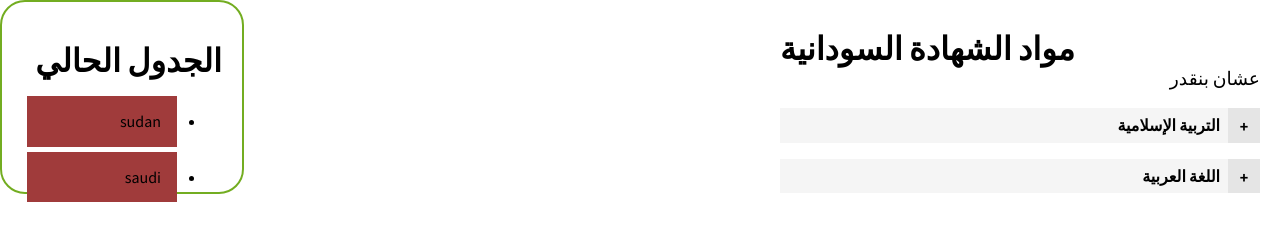
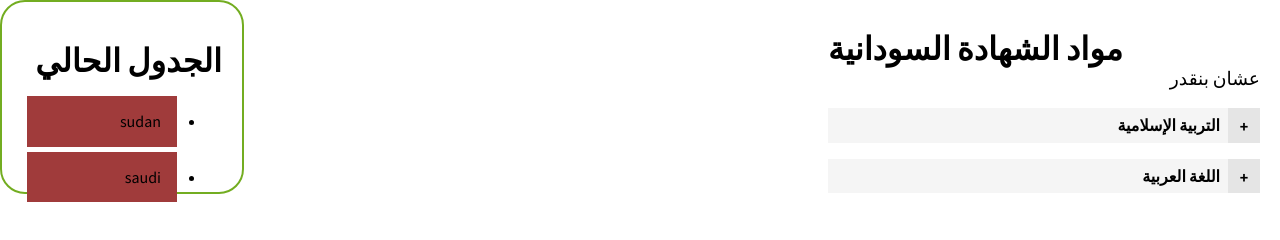
Before and after one commit to mnorain/SudaMent, a plain HTML site: page index.html in a window 1280 px wide. Drawn offline with nearby package versions, Linux system fonts and the light colour scheme.

Commit message:
feat:Adjust accordion's width

```diff
--- a/css/style.css
+++ b/css/style.css
@@ -14,7 +14,7 @@ h3 {
 }
 
 .container {
-  width: 30em;
+  width: 27em;
   margin: 10px 20px;
   float:right;
 }
```
